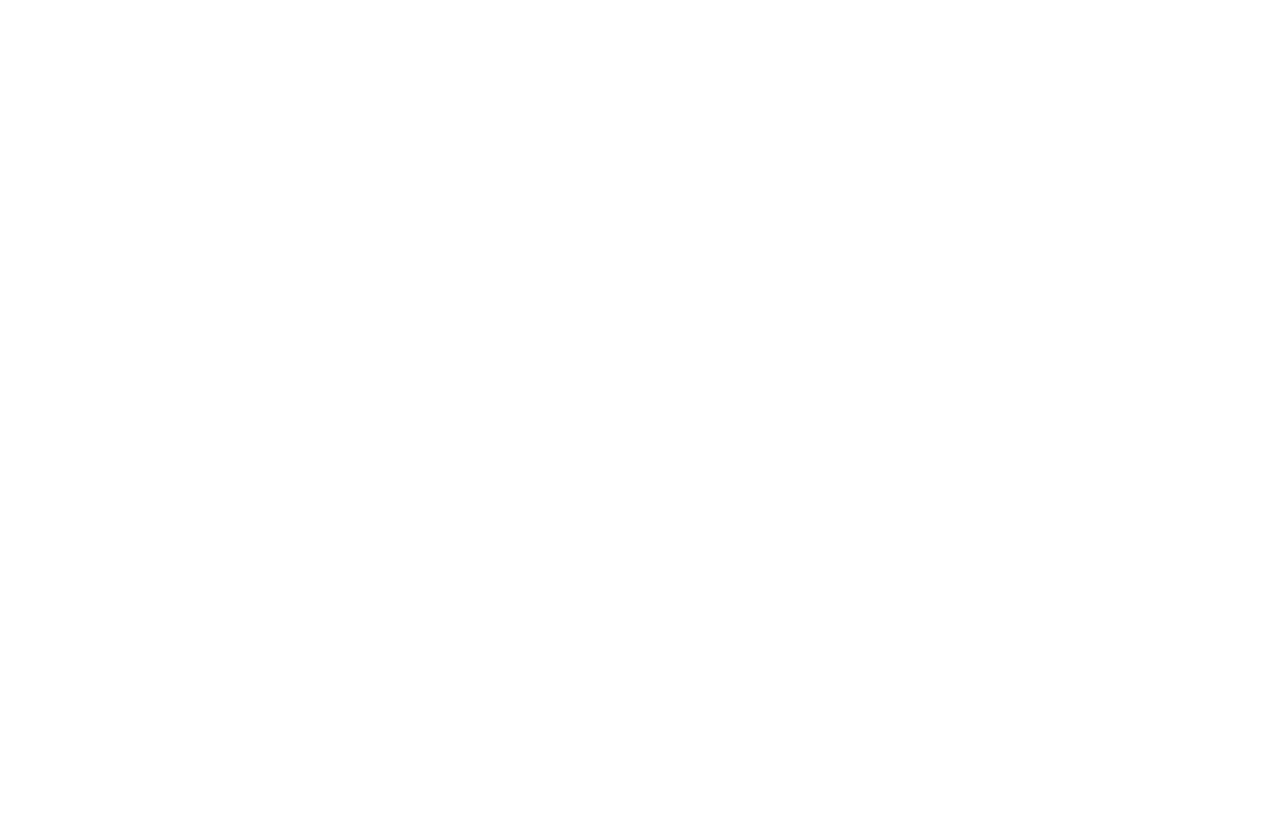
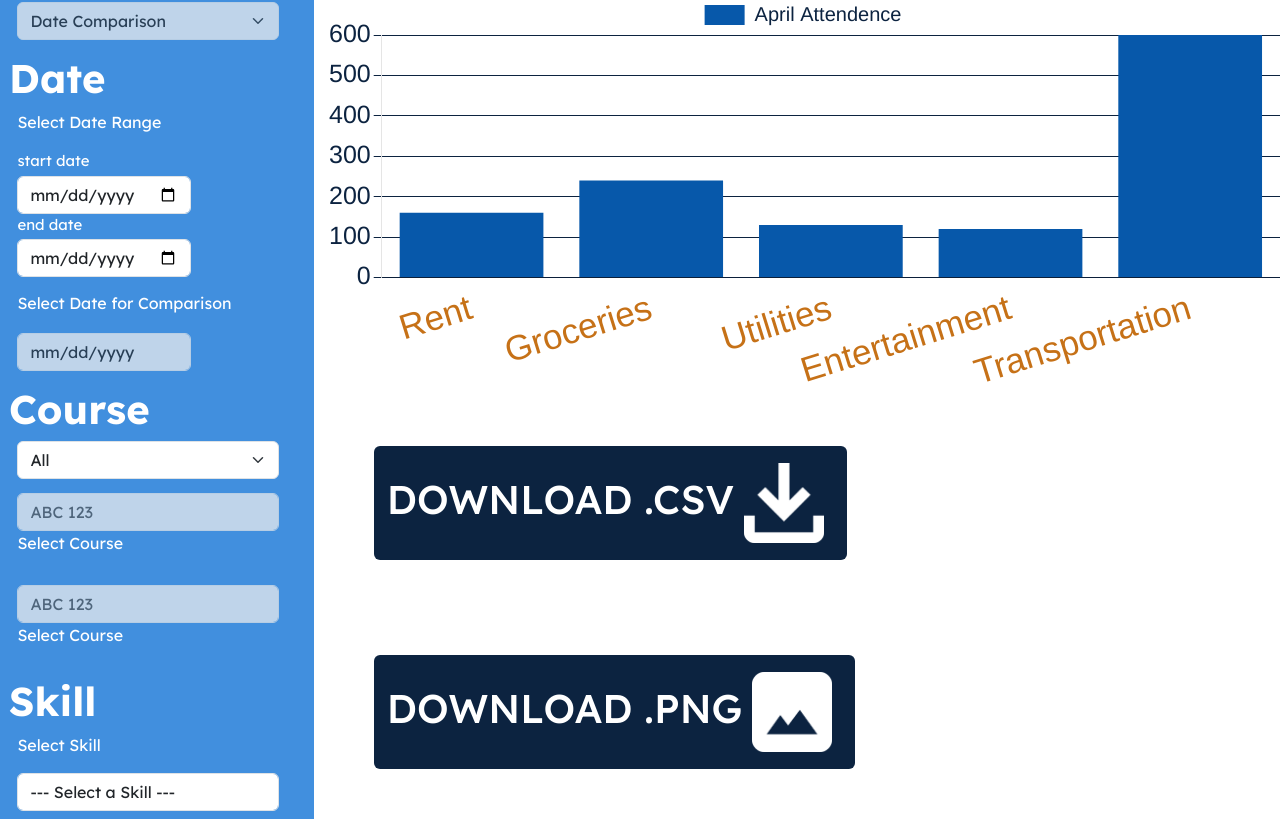
Before and after one commit to ecarl1/CapstoneProject, a React (Create React App) app in the folder bobcat-tracks/: page /multicheck in a window 1280 px wide. Before the commit this address had no page. Shown: the part 201-1020 px from the top of the page. Before the commit the page ends 800 px from the top, so only its background shows below. Built offline with nearby package versions, Linux system fonts and the light colour scheme.

Commit message:
multicheck page in, no filtering added

```diff
--- a/bobcat-tracks/src/App.js
+++ b/bobcat-tracks/src/App.js
@@ -7,15 +7,32 @@
 import { BrowserRouter as Router, Routes, Route } from "react-router-dom";
 import React from "react";
 import ProtectedRoute from "./components/ProtectedRoute";
+import MulticheckPage from "./components/MulticheckPage";
 
 function App() {
   return (
     <Router>
       <Routes>
-        <Route path ="/change-password" element={<ChangePasswordPage/>}></Route>
+        <Route path="/change-password" element={<ChangePasswordPage />}></Route>
         <Route path="/" element={<LoginPage />} />
-        <Route path="/attendance" element={ <ProtectedRoute><AttendancePage /></ProtectedRoute>} />
-        <Route path="/upload" element={<ProtectedRoute><UploadPage /></ProtectedRoute>} />
+        <Route path="/multicheck" element={<MulticheckPage />} />
+
+        <Route
+          path="/attendance"
+          element={
+            <ProtectedRoute>
+              <AttendancePage />
+            </ProtectedRoute>
+          }
+        />
+        <Route
+          path="/upload"
+          element={
+            <ProtectedRoute>
+              <UploadPage />
+            </ProtectedRoute>
+          }
+        />
       </Routes>
     </Router>
     // <div className="App">
--- a/bobcat-tracks/src/components/MulticheckPage.jsx
+++ b/bobcat-tracks/src/components/MulticheckPage.jsx
@@ -66,10 +66,10 @@
       compareBarData: [600, 240, 240, 150, 130],
 
       //Default graph name, defined in component call
-      graphTitle: "Multiselect Graph",
+      graphTitle: "Multicheck Graph",
 
       //PageOptions information
-      pageName: "Multiselect",
+      pageName: "Multicheck",
       //compare
       comparing: false,
       comparingType: 1, // value 1 means DATE compare, value 2 means COURSE compare,
@@ -82,7 +82,8 @@
       courseType: 0, //0 means all, 1 means specific course
       course: null,
       compareCourse: null,
-      //topic
+      //skill
+      skill: null,
 
       //used for csv download
       CSVBarChartLabels: [],
@@ -167,6 +168,14 @@
     this.setState({ courseType: type });
     console.log("New type:", type);
   };
+
+  //skill method
+  handleSkillChange = (skill) => {
+    this.setState({ skill: skill });
+    console.log("New type:", skill);
+  };
+
+  //Download methods
 
   createJSON() {
     this.state.CSVBarChartLabels = [
@@ -288,6 +297,8 @@
               onCourseType={this.handleCourseType}
               course={this.state.course}
               compareCourse={this.state.compareCourse}
+              //skill info
+              onSkillChange={this.handleSkillChange}
             />
             {/* changes what filters & parameters data should be displayed */}
           </div>
--- /dev/null
+++ b/bobcat-tracks/src/components/graphOptions/skill.jsx
@@ -0,0 +1,104 @@
+import React from "react";
+import { useForm } from "react-hook-form";
+
+const SkillOption = ({ onSkillChange }) => {
+  const {
+    register,
+    handleSubmit,
+    formState: { errors, isSubmitting },
+    setError,
+  } = useForm();
+
+  const onSubmit = async (data) => {
+    try {
+      console.log("Submitted data:", data);
+    } catch (er) {
+      setError("root", { message: "An error occurred" });
+    }
+  };
+
+  return (
+    <div className="courseOptionBox">
+      <h1>Skill</h1>
+      <form onSubmit={handleSubmit(onSubmit)}>
+        <div className="form-group options-form-element compare-select-box">
+          <label htmlFor="skill">
+            <p className="b1">Select Skill</p>
+          </label>
+
+          <select
+            id="skill"
+            className="form-control input"
+            {...register("skill", { required: true })}
+            onChange={(e) => onSkillChange(e.target.value)}
+          >
+            <option value="">--- Select a Skill ---</option>
+            <option value="Study Skills">Study Skills</option>
+            <option value="Time & Task Management">
+              Time & Task Management
+            </option>
+            <option value="Goal Setting">Goal Setting</option>
+            <option value="Test Prep Skills/Test Taking Skills">
+              Test Prep Skills/Test Taking Skills
+            </option>
+            <option value="Note Taking Skills">Note Taking Skills</option>
+            <option value="How to Use Textbook or Other Class Resources">
+              How to Use Textbook or Other Class Resources
+            </option>
+            <option value="How to Create or Use a Study Guide">
+              How to Create or Use a Study Guide
+            </option>
+            <option value="Presentation Skills/Practice">
+              Presentation Skills/Practice
+            </option>
+            <option value="Critical Thinking">Critical Thinking</option>
+            <option value="Student Articulated Understanding of Material">
+              Student Articulated Understanding of Material
+            </option>
+            <option value="Recall Activities/Quizzed Student">
+              Recall Activities/Quizzed Student
+            </option>
+            <option value="Practice Problems">Practice Problems</option>
+            <option value="Application Exercises">Application Exercises</option>
+            <option value="Homework (Not for Grade)">
+              Homework (Not for Grade)
+            </option>
+            <option value="Reviewed Student's Notes or Study Guide">
+              Reviewed Student's Notes or Study Guide
+            </option>
+            <option value="Explained Course Content to Student">
+              Explained Course Content to Student
+            </option>
+            <option value="Reviewed for Test/Quiz/Exam">
+              Reviewed for Test/Quiz/Exam
+            </option>
+            <option value="Writing Assignment">Writing Assignment</option>
+            <option value="Clarify Prompt or Assignment">
+              Clarify Prompt or Assignment
+            </option>
+            <option value="Brainstorm or Generate Ideas">
+              Brainstorm or Generate Ideas
+            </option>
+            <option value="How to Read Academic Writing (Not Textbook)">
+              How to Read Academic Writing (Not Textbook)
+            </option>
+            <option value="Clarified Language or Added Concision in a Paper Draft">
+              Clarified Language or Added Concision in a Paper Draft
+            </option>
+            <option value="Read Draft Aloud for Editing">
+              Read Draft Aloud for Editing
+            </option>
+            <option value="Organized Ideas">Organized Ideas</option>
+            <option value="Citations">Citations</option>
+            <option value="How to Use Quotations and/or Paraphrasing">
+              How to Use Quotations and/or Paraphrasing
+            </option>
+            <option value="Language Mechanics">Language Mechanics</option>
+          </select>
+        </div>
+      </form>
+    </div>
+  );
+};
+
+export default SkillOption;
--- a/bobcat-tracks/src/components/pageOptions.jsx
+++ b/bobcat-tracks/src/components/pageOptions.jsx
@@ -2,6 +2,7 @@
 import CompareOption from "./graphOptions/compare";
 import DateOption from "./graphOptions/date";
 import CourseOption from "./graphOptions/course";
+import SkillOption from "./graphOptions/skill";
 
 class PageOptions extends Component {
   render() {
@@ -36,6 +37,37 @@
         </div>
       );
     }
+    if (currPage == "Multicheck") {
+      return (
+        <div className="page-options">
+          <CompareOption
+            onComparisonToggle={this.props.onComparisonToggle}
+            onComparisonChange={this.props.onComparisonChange}
+            comparingType={this.props.comparingType}
+            comparing={this.props.comparing}
+          />
+          <DateOption
+            comparing={this.props.comparing}
+            comparingType={this.props.comparingType}
+            startDate={this.props.startDate}
+            endDate={this.props.endDate}
+            compareStartDate={this.props.compareStartDate}
+            onStartDate={this.props.onStartDate}
+            onEndDate={this.props.onEndDate}
+            onCompareDate={this.props.onCompareDate}
+          />
+          <CourseOption
+            comparingType={this.props.comparingType}
+            comparing={this.props.comparing}
+            courseType={this.props.courseType}
+            onCourseType={this.props.onCourseType}
+            // course={this.props.course}
+            // compareCourse={this.props.compareCourse}
+          />
+          <SkillOption onSkillChange={this.props.onSkillChange} />
+        </div>
+      );
+    }
   }
 }
 
```
Also changed, not shown: 1 other file (tests, documents, lock files or other folders).
